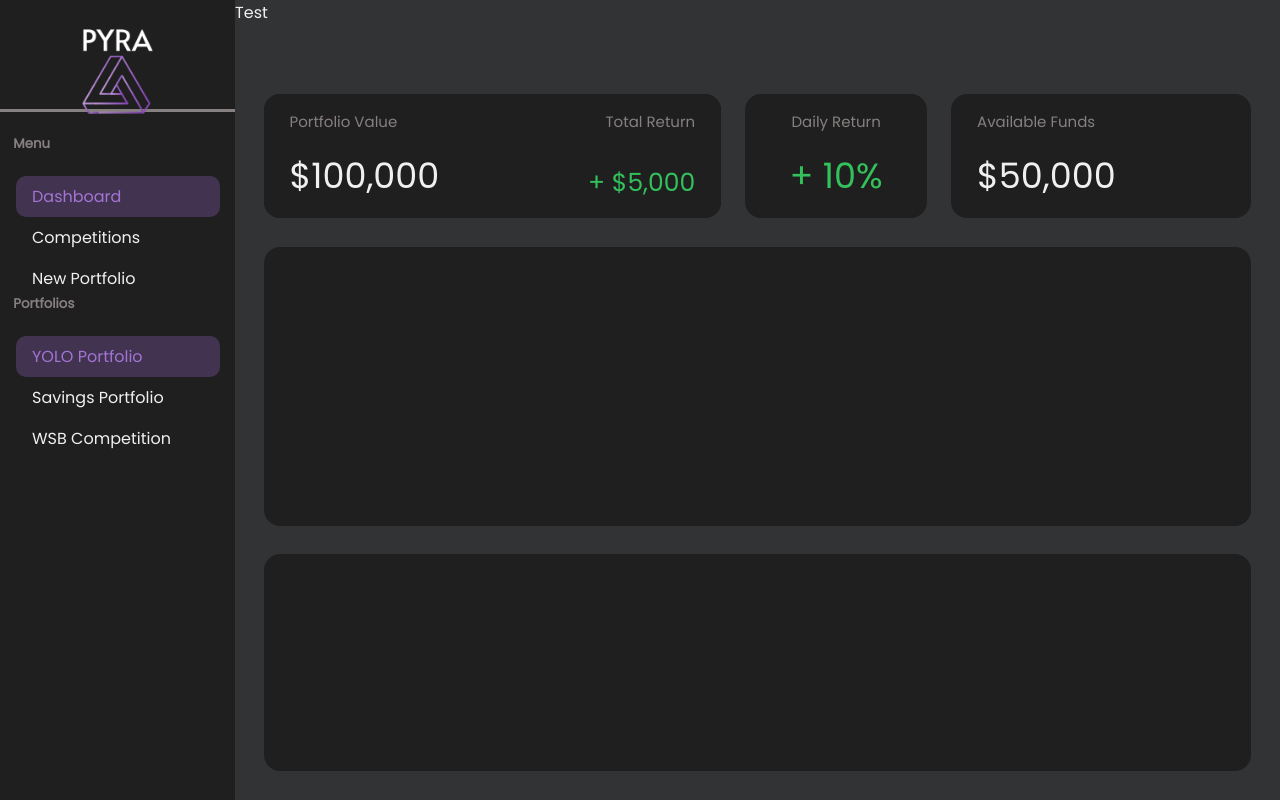
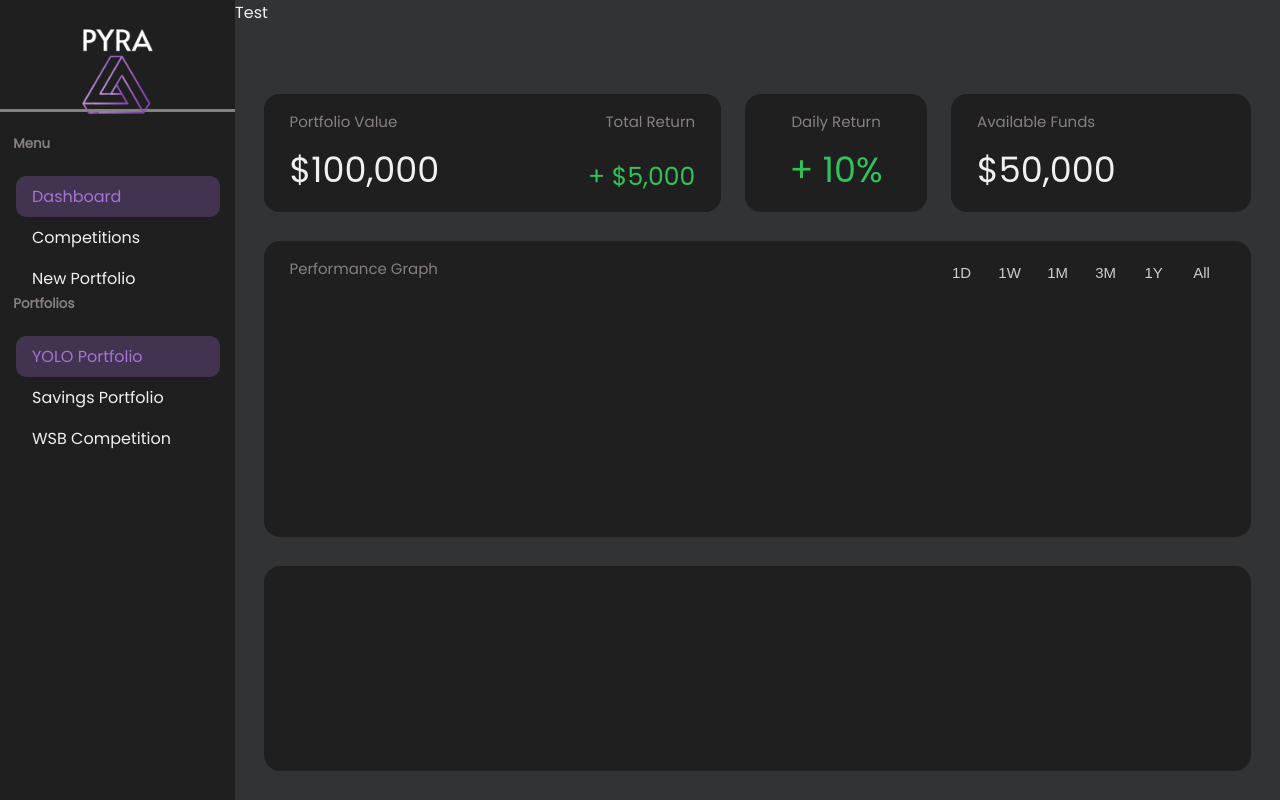
Before and after one commit to minhvo1/final-project, a React (Create React App) app: page / in a window 1280 px wide. Built offline with nearby package versions, Linux system fonts and the light colour scheme.

Commit message:
implement graph headers

```diff
--- a/src/components/PortfolioMain/PerformanceGraph.js
+++ b/src/components/PortfolioMain/PerformanceGraph.js
@@ -2,9 +2,22 @@ import React from 'react';
 import { Chart } from 'chart.js'
 
 export default function PerformanceGraph(props) {
+  const timeframes = ['1D','1W','1M','3M','1Y','All'];
   return (
     <div className="performance-graph">
+      <div>
+        <span>Performance Graph</span>
+        <div className="timeframe-buttons">
+          {timeframes.map((time) => {
+            return (
+              <button>{time}</button>
+            );
+          })}
+        </div>
+      </div>
+      <div className="main-graph">
 
+      </div>
     </div>
   )
 }
--- a/src/components/PortfolioMain/PortfolioMain.scss
+++ b/src/components/PortfolioMain/PortfolioMain.scss
@@ -117,6 +117,31 @@ $radius: 1rem;
   height: 45%;
   margin: 0.9rem 1.8rem 0.9rem 1.8rem;
   border-radius: $radius;
+  display: flex;
+  flex-direction: column;
+  padding: 1rem 1.6rem 1rem 1.6rem;
+}
+
+.performance-graph div {
+  display: flex;
+  flex-direction: row;
+  justify-content: space-between;
+  color:#878080;
+  font-size: 15px;
+}
+
+.timeframe-buttons {
+  font-family: 'Poppins';
+}
+
+.timeframe-buttons button {
+  background-color: transparent;
+  width: 3rem;
+  height: 2rem;
+  border:none;
+  font-size: 15px;
+  color:#D3CACA;
+
 }
 
 .asset-table {
```
